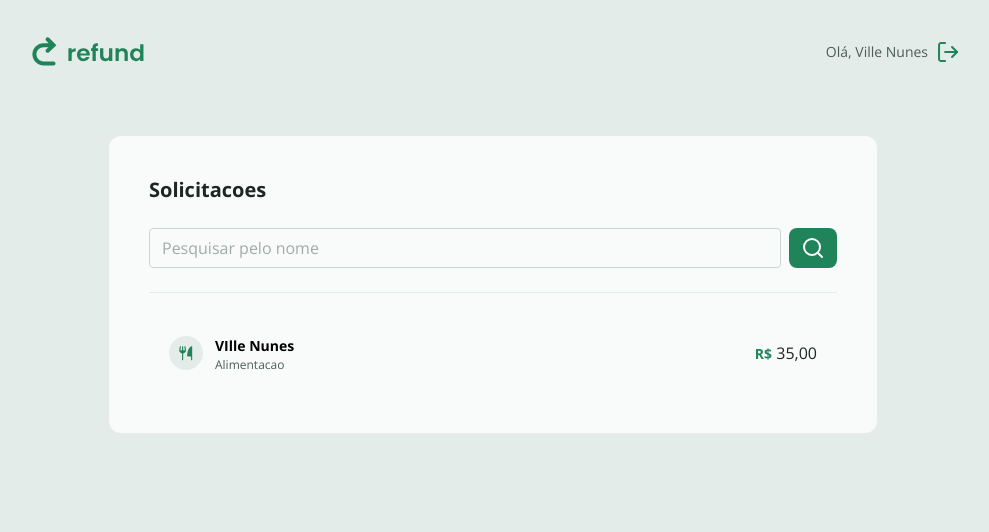
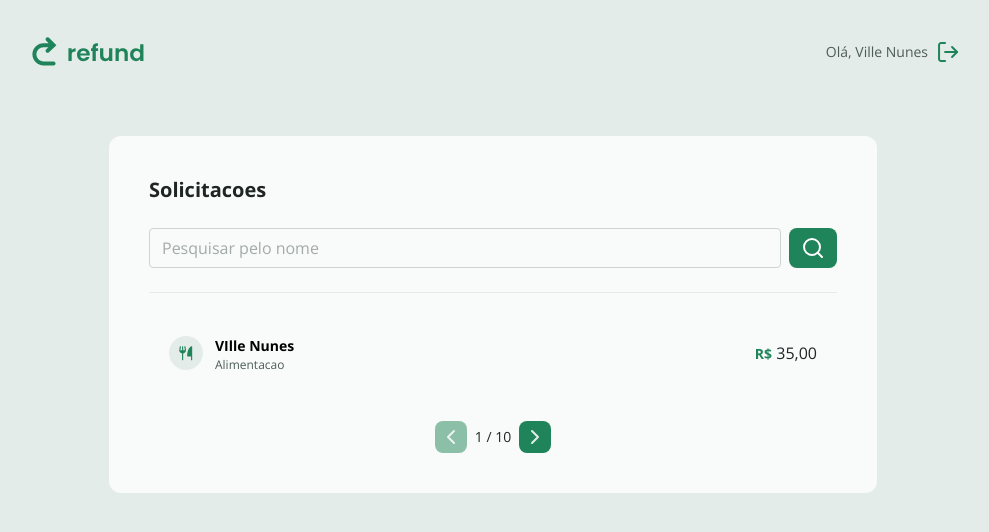
Before and after one commit to VilleSIlva/refund, a React (Vite) app: page / in a window 1280 px wide. Shown: the top 532 px of the page, without its empty margins (147-1136 px from the left). Built offline with nearby package versions, Linux system fonts and the light colour scheme.

Commit message:
adicionando a tabela e paginacao

```diff
--- a/src/components/Button.tsx
+++ b/src/components/Button.tsx
@@ -3,13 +3,14 @@ import { classMerge } from "../utils/classMerge";
 
 type ButtonProps = React.ComponentProps<'button'> & {
     isLoading?:boolean,
-    variant?: 'base' | 'icon'
+    variant?: 'base' | 'icon' | 'smalIcon'
 }
 
 const variants = {
     button:{
         base:'h-12 rounded-sm',
         icon:'h-10 w-12 rounded-lg',
+        smalIcon: 'h-8 w-8 rounded-lg'
     }
 }
 export function Button({children,isLoading,className,variant='base',...props}:ButtonProps){
--- /dev/null
+++ b/src/components/Paginate.tsx
@@ -0,0 +1,24 @@
+import { Button } from "./Button"
+import left from '../assets/left.svg'
+import right from '../assets/right.svg'
+
+interface PaginateProps {
+    current:number
+    total:number
+    onNext: ()=>void
+    onPrevius: ()=>void
+}
+
+export function Paginate({current,total,onNext,onPrevius}:PaginateProps){
+    return (
+        <div className="flex items-center justify-center gap-2 mt-2">
+            <Button onClick={onPrevius} variant="smalIcon" disabled={current === 1}>
+                <img src={left} alt="icone de seta" />
+            </Button>
+            <span className="text-gray-100 text-sm">{current} / {total}</span>
+            <Button onClick={onNext} variant="smalIcon" disabled={current === total}>
+                <img src={right}  alt="icone de seta" />
+            </Button>
+        </div>
+    )
+}
--- a/src/pages/Dashboard.tsx
+++ b/src/pages/Dashboard.tsx
@@ -1,4 +1,4 @@
-import { useState, type FormEvent } from "react";
+import { act, useState, type FormEvent } from "react";
 import { Input } from "../components/Input";
 
 import searchSvg from '../assets/search.svg'
@@ -6,8 +6,14 @@ import { Button } from "../components/Button";
 import { ItemRefund, type IitemRefound } from "../components/ItemRefund";
 import { CATEGORIES } from "../utils/category";
 import { currentPrice } from "../utils/currentPrice";
+import { Paginate } from "../components/Paginate";
 
 export function Dashboard(){
+
+    const [name,setName] = useState('')
+    const [page,setPage] = useState(1)
+    const [totalOfPage,setTotalOfPage] = useState(10)
+
     const item:IitemRefound = {
         userName: 'VIlle Nunes',
         price: currentPrice(35.0),
@@ -15,23 +21,39 @@ export function Dashboard(){
         category:CATEGORIES.food.name
     }
 
-    const [name,setName] = useState('')
+    function handlerPaginate(action:'next' | 'previous'){
+        setPage((page)=>{
+            if(action === 'next' && page < totalOfPage){
+                return page + 1
+            }
+
+            if(action === 'previous' && page > 1){
+                return page - 1;
+            }
+            return page
+        })
+    }
+
+
     function fetchRefounds(e:FormEvent){
         e.preventDefault()
         console.log(name)
 
     }
     return (
-        <div className="bg-gray-500 rounded-xl p-10 md:min-w-[768px] w-full">
+        <div className="bg-gray-500 rounded-xl p-10 md:min-w-[768px] w-full flex justify-center flex-col">
             <h1 className="text-xl text-gray-100 font-bold">Solicitacoes</h1>
             <form action="" onSubmit={fetchRefounds} className="flex items-center justify-center pb-6 border-b-[1px] border-b-gray-400 md:flex-row gap-2 mt-6 flex-1">
                 <Input onChange={(e)=>setName(e.target.value)} placeholder="Pesquisar pelo nome"/>
                 <Button variant="icon"><img src={searchSvg} alt="Ícone de lupa" /></Button>
             </form>
 
-            <div className="p-3 mt-5 overflow-y-auto flex gap-1 flex-col max-h-[360px]">
+            <div className="p-3 my-5 overflow-y-auto flex gap-1 flex-col max-h-[360px]">
                 <ItemRefund data={item}/>
             </div>
+
+            <Paginate onNext={()=>handlerPaginate('next')} onPrevius={()=>handlerPaginate('previous')} current={page} total={totalOfPage}/>
+
         </div>
     )
 }
```
